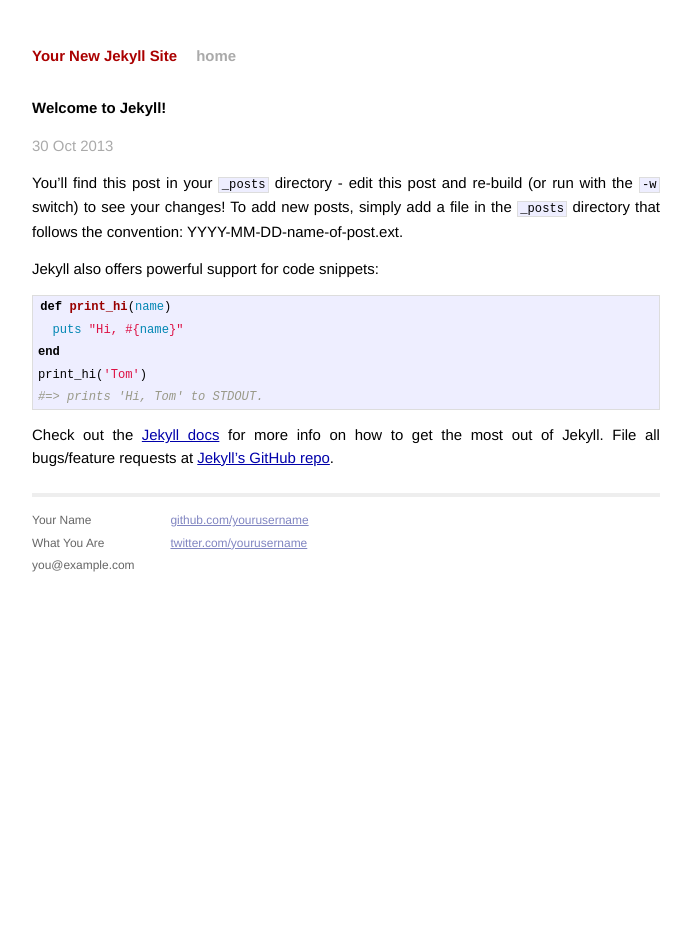
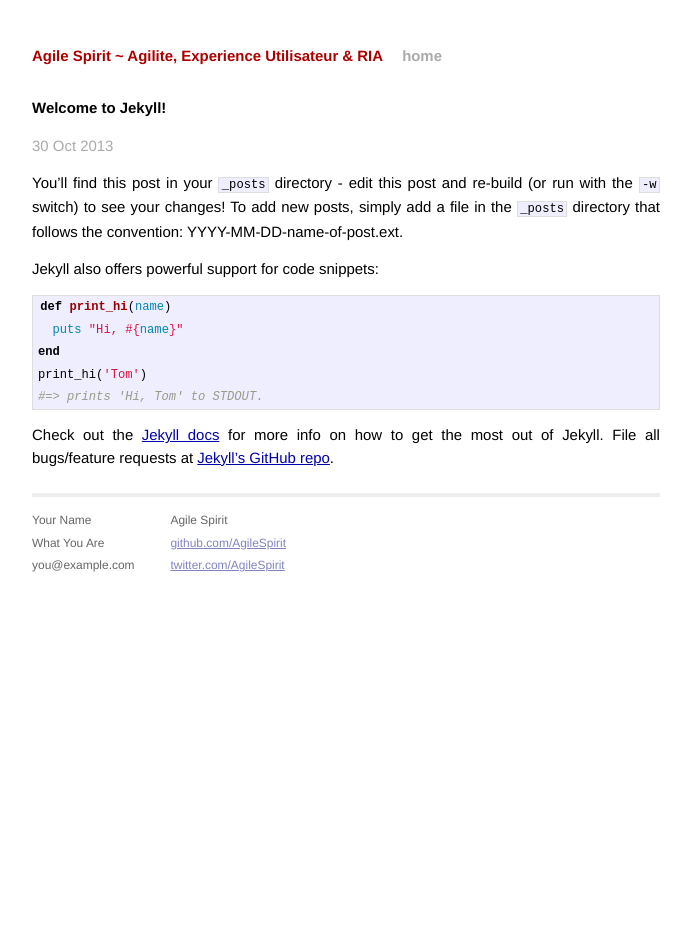
Before and after one commit to AgileSpirit/agilespirit.github.io, a Jekyll site: the page built from _posts/2013-10-30-welcome-to-jekyll.markdown, in a window 1280 px wide. Shown: the whole page, without its empty margins (294-985 px from the left). Built offline with Jekyll 4.4.1, drawn with Linux system fonts in a browser that asks for light colours; Markdown is read by kramdown in place of the engine named in the settings.

Commit message:
Change site name and contact information

```diff
--- a/_config.yml
+++ b/_config.yml
@@ -1,3 +1,3 @@
-name: Your New Jekyll Site
+name: Agile Spirit ~ Agilite, Experience Utilisateur & RIA
 markdown: redcarpet
 pygments: true
--- a/_layouts/default.html
+++ b/_layouts/default.html
@@ -33,8 +33,9 @@
             </div>
             <div class="contact">
               <p>
-                <a href="https://github.com/yourusername">github.com/yourusername</a><br />
-                <a href="https://twitter.com/yourusername">twitter.com/yourusername</a><br />
+                Agile Spirit<br />
+                <a href="https://github.com/AgileSpirit">github.com/AgileSpirit</a><br />
+                <a href="https://twitter.com/AgileSpirit">twitter.com/AgileSpirit</a><br />
               </p>
             </div>
           </div>
```
